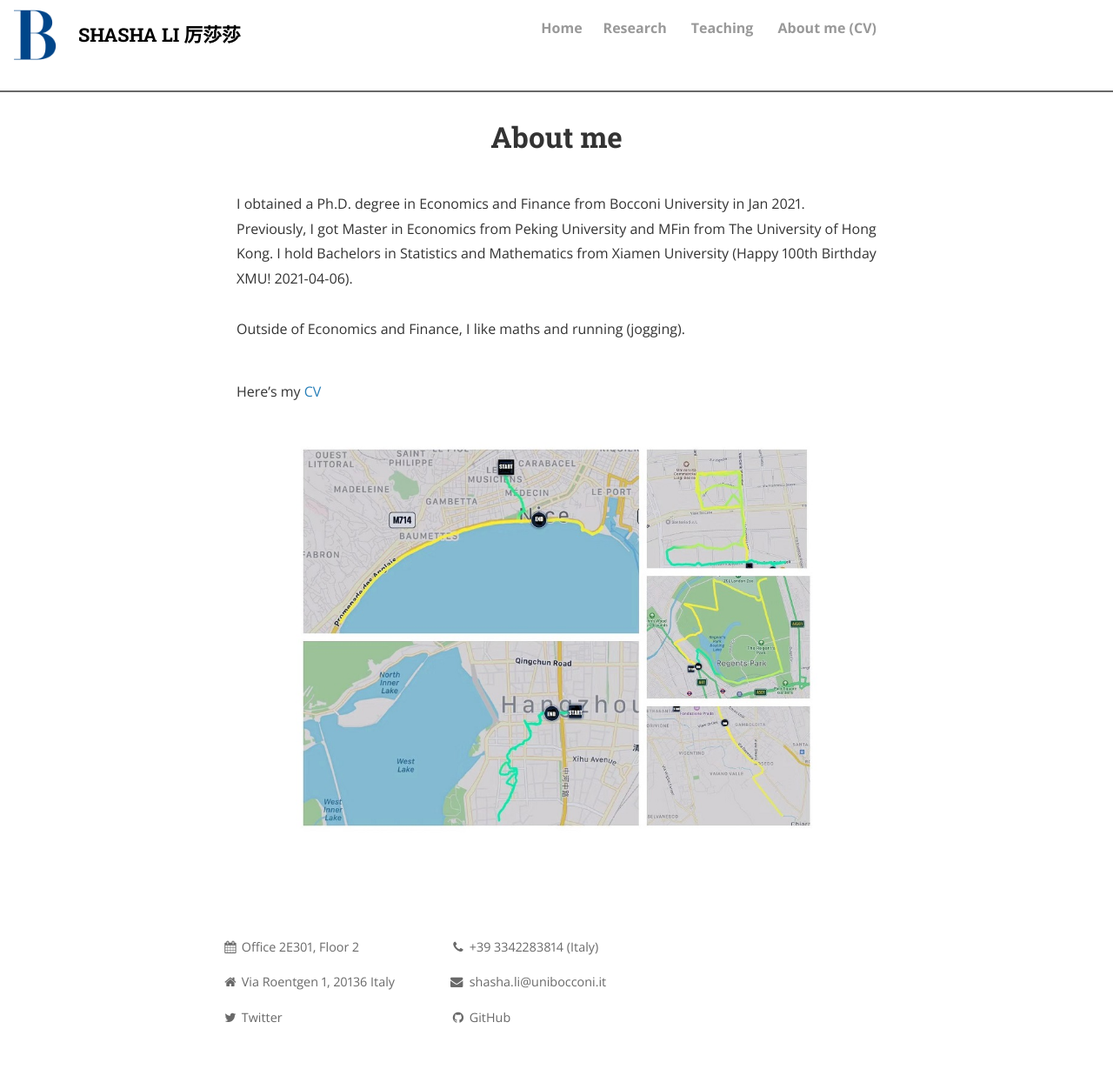
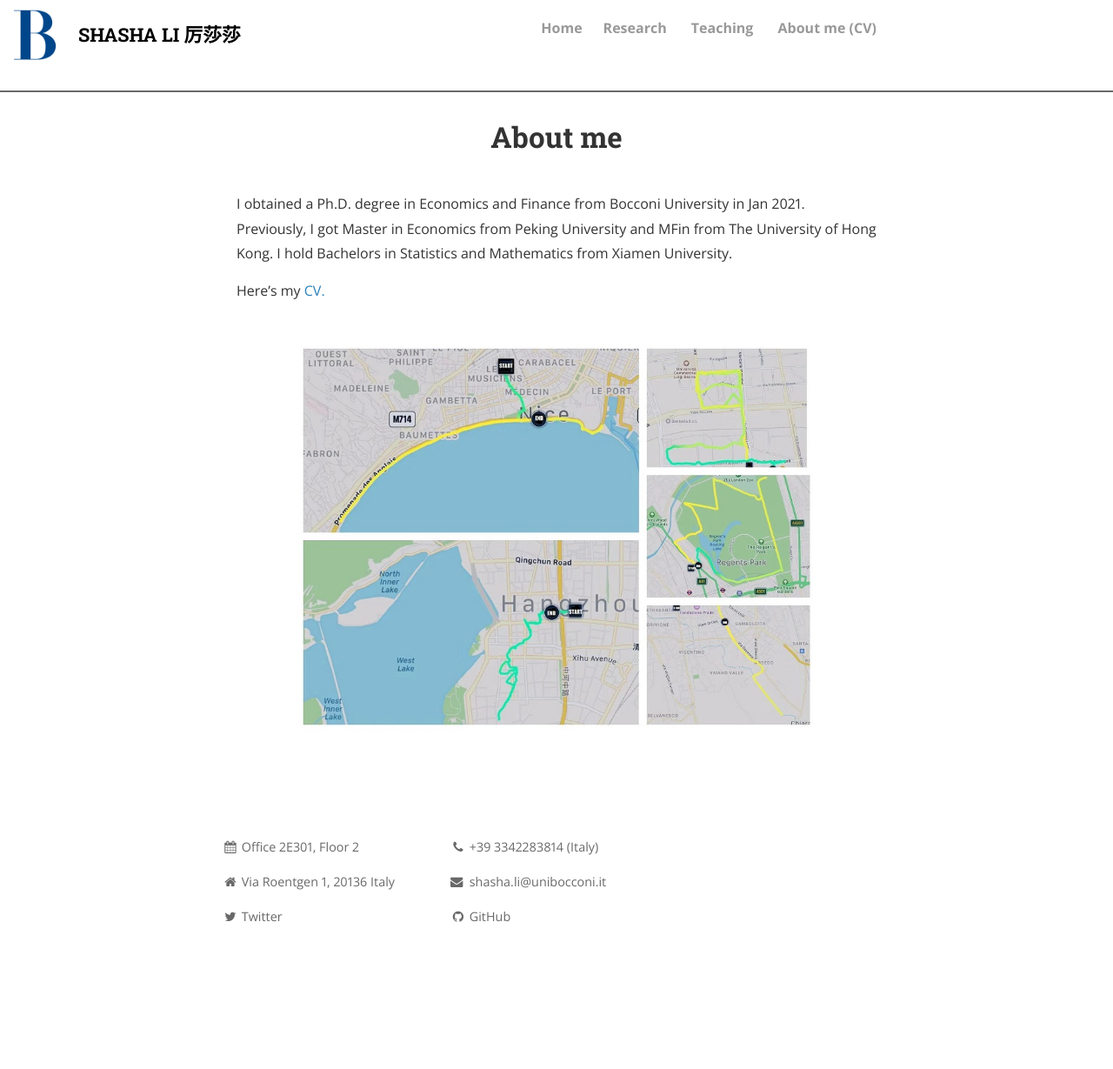
Before and after one commit to shasha-li/shasha-li.github.io, a Jekyll site: the page built from CV.md, in a window 1280 px wide. Shown: the whole page at 87% size. Built offline with Jekyll 4.4.1, drawn with Linux system fonts in a browser that asks for light colours; nearby versions of some CDN libraries; comment, search, counter and statistics services are not loaded; a style sheet for code colours, icons or effects is not loaded; after the commit the page ends 1114 px from its top, so only the background shows below that.

Commit message:
Update CV.md

```diff
--- a/CV.md
+++ b/CV.md
@@ -3,13 +3,11 @@
 title: About me
 permalink: /CV/
 ---
-I obtained a Ph.D. degree in Economics and Finance from Bocconi University in Jan 2021. Previously, I got Master in Economics from Peking University and MFin from The University of Hong Kong. I hold Bachelors in Statistics and Mathematics from Xiamen University (Happy 100th Birthday XMU! 2021-04-06).
-<br><br>
-Outside of Economics and Finance, I like maths and running (jogging).
+I obtained a Ph.D. degree in Economics and Finance from Bocconi University in Jan 2021. Previously, I got Master in Economics from Peking University and MFin from The University of Hong Kong. I hold Bachelors in Statistics and Mathematics from Xiamen University.
 <br>
 
 
-Here's my <a href="https://shasha-li.github.io/content/SHASHA%20LI%20CV.pdf" target="_blank">CV</a>
+Here's my <a href="https://shasha-li.github.io/content/SHASHA%20LI%20CV.pdf" target="_blank">CV.</a>
 <br><br>
 
 <img src="/content/run.jpg" style="width:600px;"/>
```
